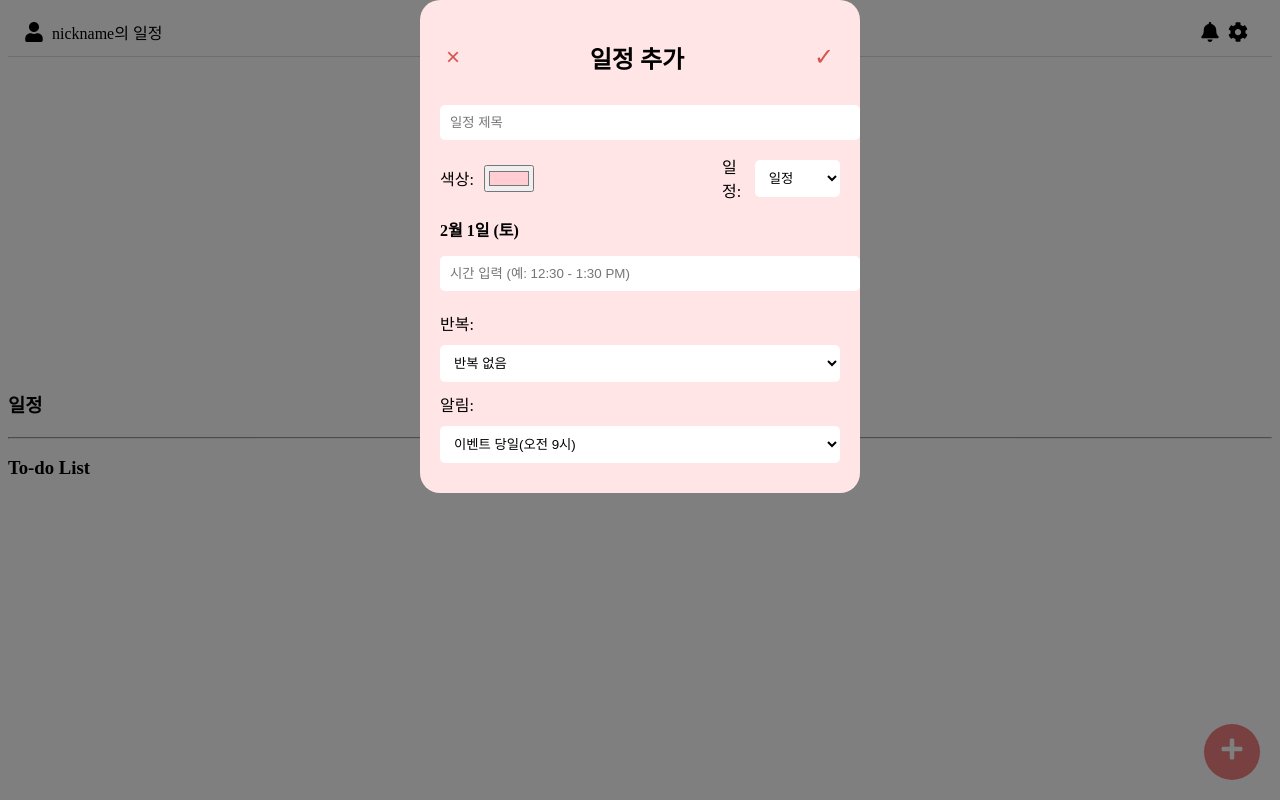
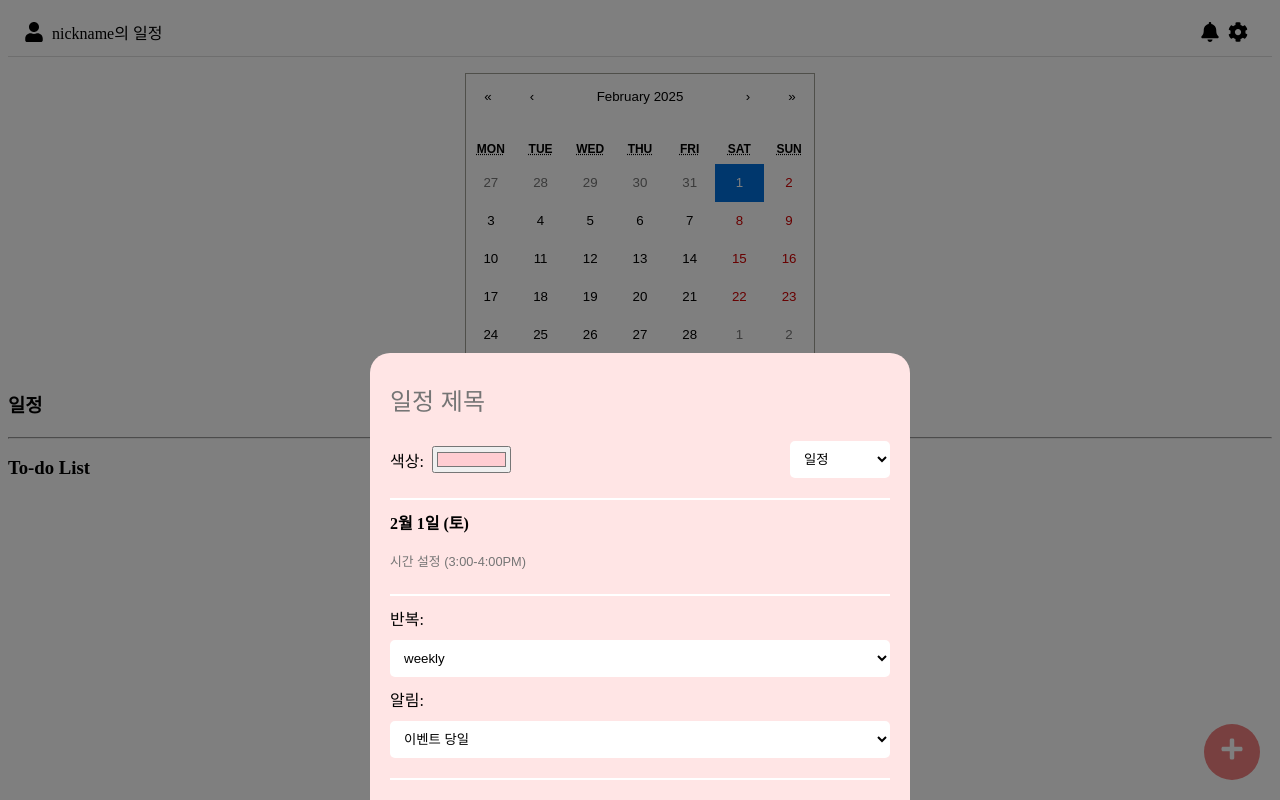
Before and after one commit to dusskdus/calen-do_FE, a React (Create React App) app in the folder calendo-fe/: page /whole-schedule in a window 1280 px wide. Both pictures are taken after a click on the button 1232 px from the left and 752 px from the top of the page. Built offline with nearby package versions, Linux system fonts and the light colour scheme.

Commit message:
feat: 모달 배열 수정, ui일부 수정

```diff
--- a/calendo-fe/src/pages/WholeSchedule.jsx
+++ b/calendo-fe/src/pages/WholeSchedule.jsx
@@ -110,8 +110,32 @@ const WholeSchedule = () => {
           <FaBell className="icon" />
           <FaCog className="icon" />
         </div>
+      </div>
 
+
+{/* 일정 수정 기능 추가 */}
+<div className="schedule-list">
+  {events[selectedDate.toDateString()]?.map((event, index) => (
+    <div
+      key={index}
+      className="event-item"
+      onClick={() => {
+        setNewTitle(event.title);
+        setEventType(event.type);
+        setSelectedColor(event.color);
+        setSelectedTime(event.time);
+        setRepeatOption(event.repeat);
+        setAlertOption(event.alert);
+        setIsModalOpen(true);
+        setDeleteConfirm({ show: false, item: { ...event, index }, isTodo: false });
+      }}
+    >
+      <span>{event.title}</span>
     </div>
+  ))}
+</div>
+
+
 
       {/* Calendar */}
       <div className="calendar-container">
@@ -191,87 +215,111 @@ const WholeSchedule = () => {
  onRequestClose={closeModal}
  className="modal"
  overlayClassName="overlay"
+ style={{
+   content: {
+     bottom: '0',
+     top: 'auto',
+     borderRadius: '20px 20px 0 0',
+     padding: '20px',
+     position: 'fixed',
+     width: '100%',
+     maxWidth: '500px',
+     left: '50%',
+     transform: 'translateX(-50%)'
+   },
+   overlay: {
+     backgroundColor: 'rgba(0, 0, 0, 0.5)',
+     display: 'flex',
+     alignItems: 'flex-end',
+     justifyContent: 'center'
+   }
+ }}
 >
-        <div className="modal-header">
-          <button className="close-btn" onClick={closeModal}>
-            &times;
-          </button>
-          <h2>일정 추가</h2>
-          <button className="save-btn" onClick={handleSave}>
-            ✓
-          </button>
-        </div>
-
-        {/* 일정 제목 */}
   <input
     type="text"
     placeholder="일정 제목"
     value={newTitle}
     onChange={(e) => setNewTitle(e.target.value)}
     className="modal-input"
+    style={{
+      maxWidth: '100%',
+      boxSizing: 'border-box',
+      border: 'none',
+      backgroundColor: 'transparent',
+      fontSize: '1.5rem',
+      padding: '5px 0',
+      outline: 'none'
+    }}
   />
 
-        {/* 색상 및 일정 유형 선택 */}
-        <div className="selection-row">
-          <label>
+<div className="selection-row" style={{ display: 'flex', justifyContent: 'space-between', gap: '5px', borderBottom: '2px solid white', paddingBottom: '10px' }}>
+    <label style={{ display: 'flex', alignItems: 'center', gap: '8px', flex: 1 }}>
       색상:
       <input
         type="color"
         value={selectedColor}
         onChange={(e) => setSelectedColor(e.target.value)}
+        style={{ width: '20%' }}
       />
     </label>
 
-          <label>
-            일정:
     <select
+      className="dropdown"
       value={eventType}
       onChange={(e) => setEventType(e.target.value)}
+      style={{ width: '20%' }}
     >
       <option value="Schedule">일정</option>
       <option value="To-do">To-do</option>
     </select>
-          </label>
   </div>
 
-        {/* 날짜 및 시간 설정 */}
-        <div className="date-time">
+  <div className="date-time" style={{ marginTop: '10px', borderBottom: '2px solid white', paddingBottom: '10px' }}>
     <strong>{`${selectedDate.getMonth() + 1}월 ${selectedDate.getDate()}일 (${['일', '월', '화', '수', '목', '금', '토'][selectedDate.getDay()]})`}</strong>
     <input
       type="text"
-            placeholder="시간 입력 (예: 12:30 - 1:30 PM)"
+      placeholder="시간 설정 (3:00-4:00PM)"
       value={selectedTime}
       onChange={(e) => setSelectedTime(e.target.value)}
+      style={{
+        maxWidth: '100%',
+        boxSizing: 'border-box',
+        border: 'none',
+        backgroundColor: 'transparent',
+        fontSize: '0.8rem',
+        padding: '5px 0',
+        outline: 'none'
+      }}
     />
   </div>
 
-        {/* 반복 설정 */}
-        <label>
-          반복:
+  <div className="repeat-alert-section" style={{ marginTop: '10px', borderBottom: '2px solid white', paddingBottom: '10px', width: '100%' }}>
+    <label style={{ marginBottom: '5px'}}>반복:</label>
     <select
+      className="dropdown"
       value={repeatOption}
       onChange={(e) => setRepeatOption(e.target.value)}
     >
-            <option value="none">반복 없음</option>
-            <option value="weekly">Weekly</option>
-            <option value="monthly">Monthly</option>
-            <option value="yearly">Yearly</option>
+      <option value="weekly">weekly</option>
+      <option value="monthly">monthly</option>
+      <option value="yearly">yearly</option>
     </select>
-        </label>
 
-        {/* 알림 설정 */}
-        <label>
-          알림:
+    <label style={{ marginTop: '10px' }}>알림:</label>
     <select
+      className="dropdown"
       value={alertOption}
       onChange={(e) => setAlertOption(e.target.value)}
     >
-            <option value="이벤트 당일(오전 9시)">이벤트 당일(오전 9시)</option>
-            <option value="1일 전(오전 9시)">1일 전(오전 9시)</option>
+      <option value="이벤트 당일">이벤트 당일</option>
+      <option value="1일 전">1일 전</option>
       <option value="1시간 전">1시간 전</option>
     </select>
-        </label>
+  </div>
 </Modal>
+
+
+
 
       {/* Delete Confirmation Modal */}
       {deleteConfirm.show && (
--- a/calendo-fe/src/styles/WholeSchedule.css
+++ b/calendo-fe/src/styles/WholeSchedule.css
@@ -116,7 +116,7 @@
   .modal-input {
     width: 100%;
     padding: 10px;
-    margin: 10px 0;
+    margin: 10px 10px;
     border: none;
     border-radius: 5px;
     background: white;
```
Lines whose indentation alone changed are shown as unchanged.
